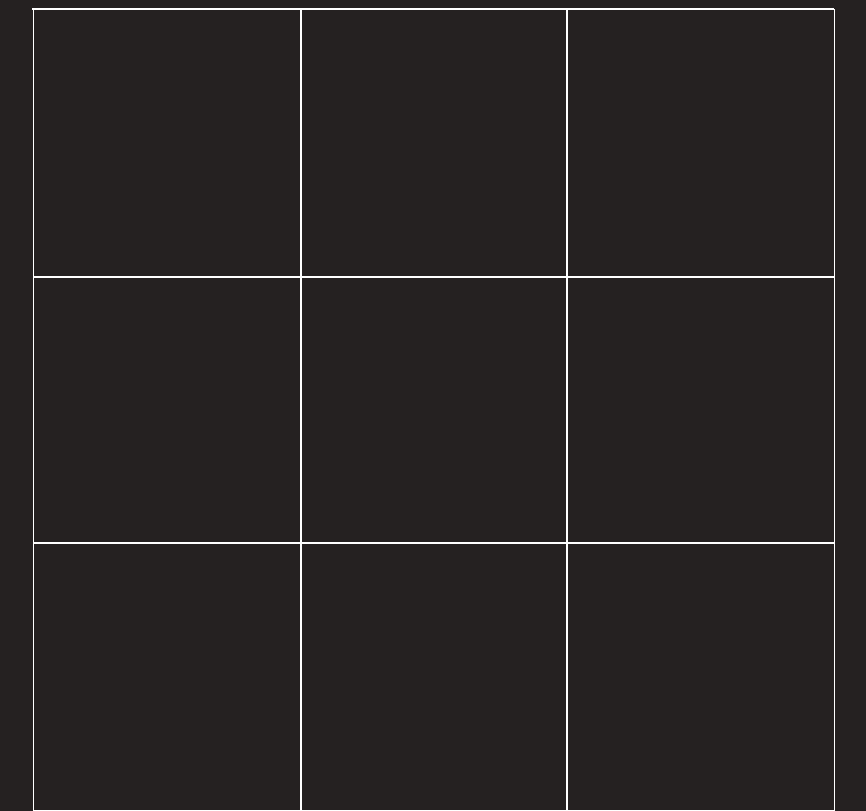
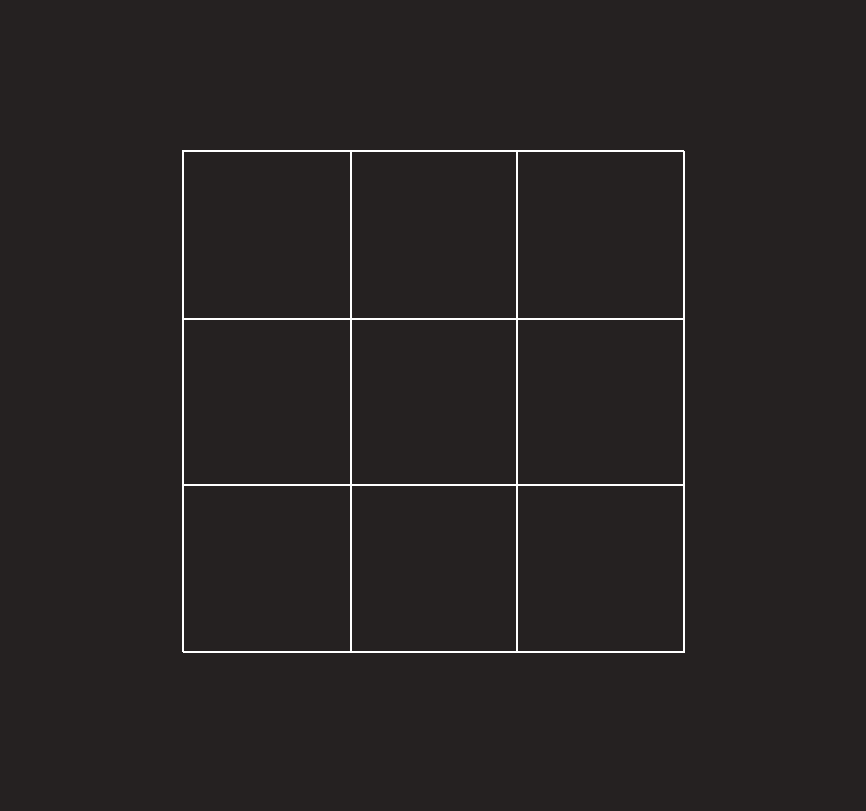
Before and after one commit to Mercurial/CTicTacToe, a plain HTML site: page index.html in a window 1280 px wide. Shown: the whole page, without its empty margins (208-1074 px from the left). Drawn offline with Linux system fonts and the light colour scheme.

Commit message:
dynamic resolution

```diff
--- a/gameboard.js
+++ b/gameboard.js
@@ -1,7 +1,6 @@
 class Gameboard {
     size = 3;
-    cellWidth = 266.67;
-    cellHeight = 266.67;
+    boardSize = 500;
     gameContainer = null;
     // 0 = Player One, 1 = Player Two
     currentPlayer = 0;
@@ -14,10 +13,14 @@ class Gameboard {
 
     initialize() {
         this.gameContainer = document.querySelector("#game-container");
-
+        this.gameContainer.style.width = `${this.boardSize}px`;
+        this.gameContainer.style.height = `${this.boardSize}px`;
+        this.gameContainer.style.marginLeft = `calc(50% - ${this.boardSize / 2}px)`;
+        this.gameContainer.style.marginTop = `calc(50vh - ${this.boardSize / 2}px)`;
+        let cellSize = this.boardSize / this.size;
         for (let y = 0; y < this.size; y++) {
             for (let x = 0; x < this.size; x++) {
-                let newCell = new GameCell(this.cellWidth, this.cellHeight, x, y);
+                let newCell = new GameCell(cellSize, cellSize, x, y);
                 this.appendCell(newCell);
 
                 if (!this.cells[x])
@@ -30,7 +33,6 @@ class Gameboard {
         }
         //Temporary
         this.isStarted = true;
-        console.log(this.cells);
     }
 
     appendCell(cell) {
--- a/gamecell.js
+++ b/gamecell.js
@@ -34,8 +34,8 @@ class GameCell {
         newCell.style.height = `${this.height}px`;
         newCell.style.border = "1px solid white";
         newCell.style.position = "absolute";
-        newCell.style.left = `${(this.width * x)}px`;
-        newCell.style.top = `${(this.height * y)}px`;
+        newCell.style.left = `${(this.absoluteX)}px`;
+        newCell.style.top = `${(this.absoluteY)}px`;
         newCell.style.textAlign = "center";
         newCell.addEventListener("click", this.onElementClicked);
         this.Element = newCell;
--- a/index.html
+++ b/index.html
@@ -11,10 +11,7 @@
             }
 
             #game-container {
-                width: 800px;
                 border: 1px solid white;
-                margin-left: calc(50% - 800px / 2);
-                margin-top: calc(50vh - 800px / 2);
                 position: relative;
             }
         </style>
```
